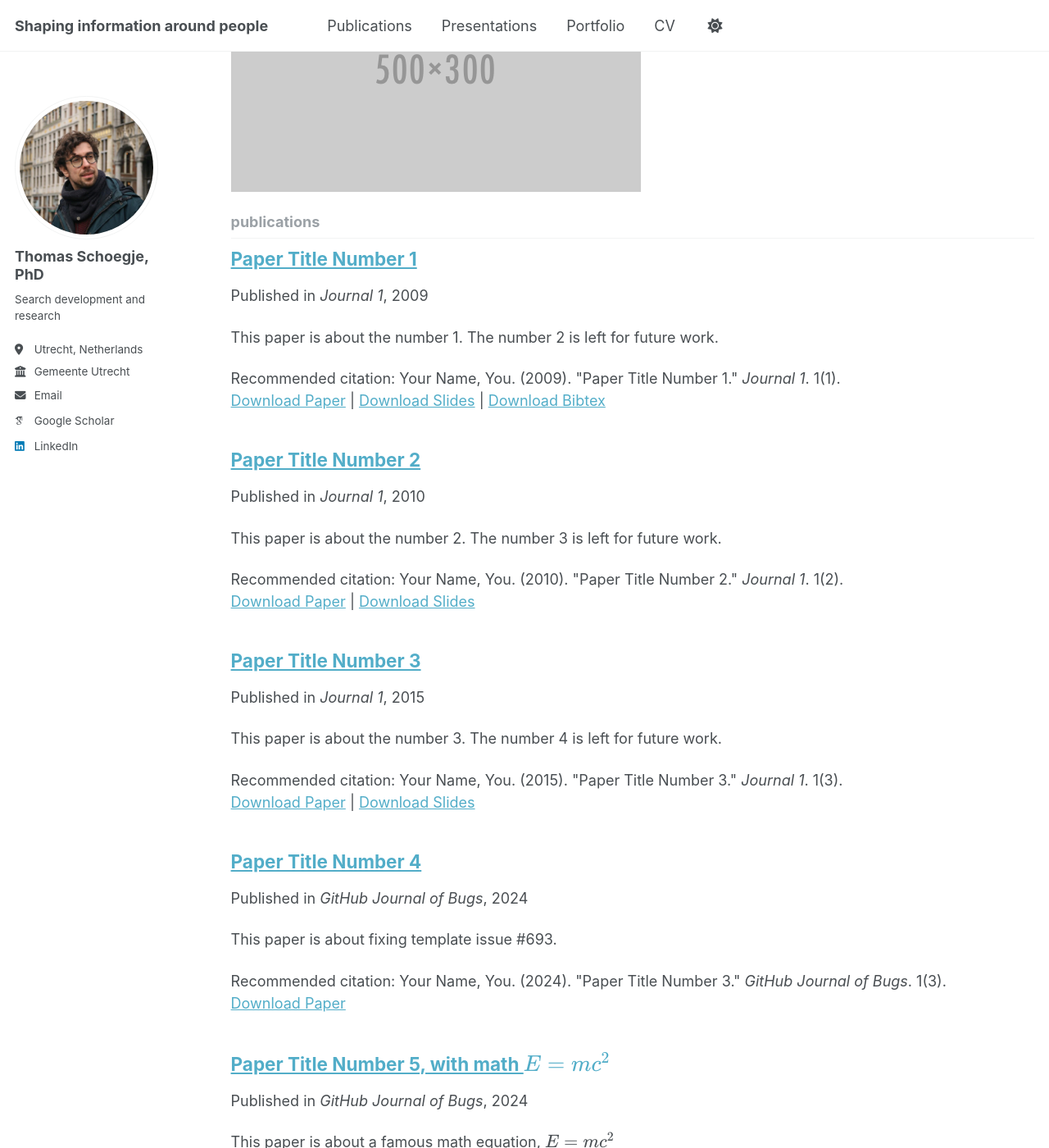
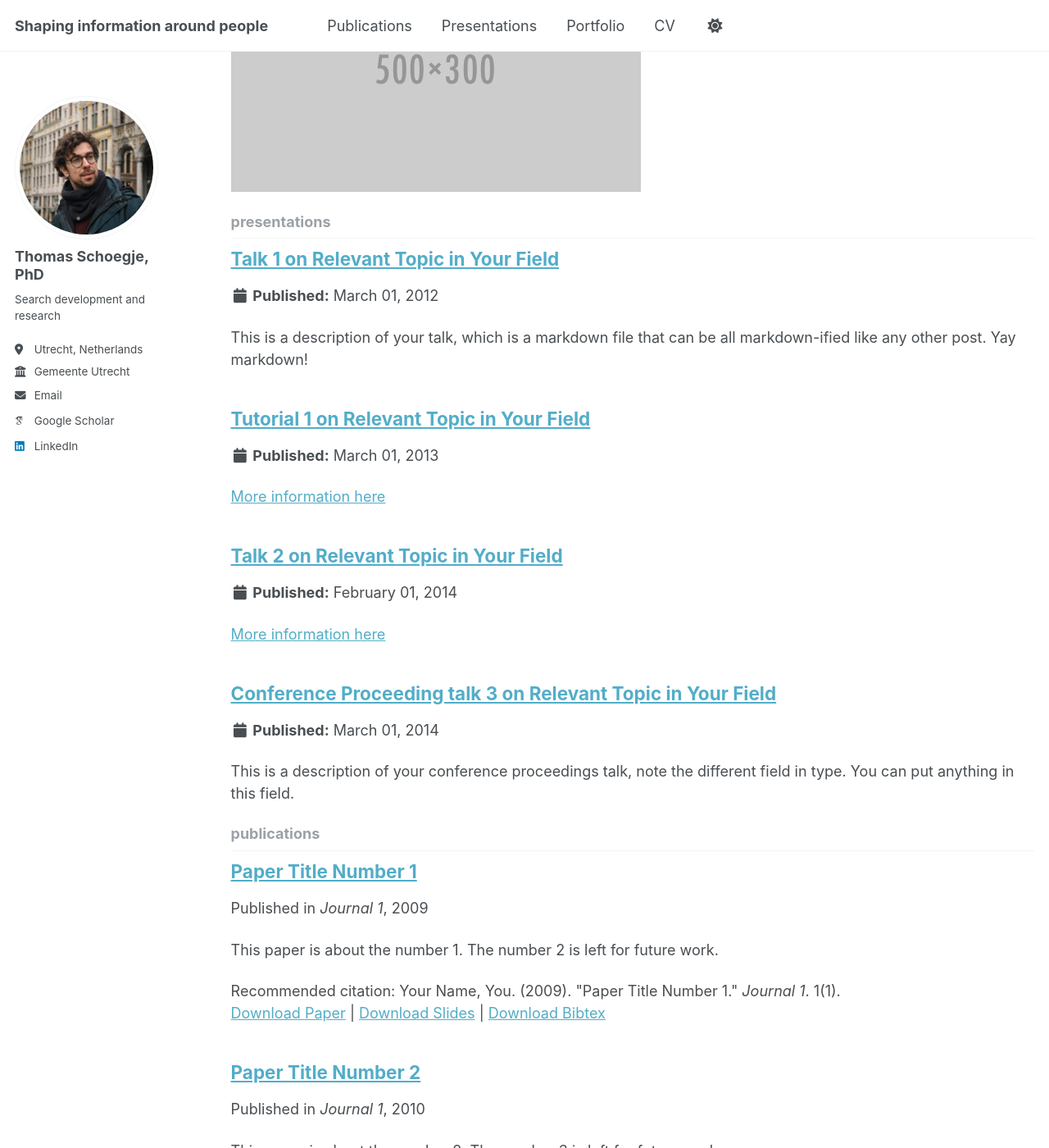
Before and after one commit to tmschoegje/tmschoegje.github.io, a Jekyll site: the page built from _pages/collection-archive.html, in a window 1280 px wide and 1400 px high, scrolled down 851 px. Shown: the whole window at 82% size. Built offline with Jekyll 4.4.1, drawn with Linux system fonts in a browser that asks for light colours; some web fonts are replaced; a script that is not in the unit is left out; part of the change alters nothing that is shown.

Commit message:
Update _config.yml

```diff
--- a/_config.yml
+++ b/_config.yml
@@ -228,6 +228,9 @@ collections:
   talks:
     output: true
     permalink: /:collection/:path/
+  presentations:
+    output: true
+    permalink: /:collection/:path/
 
 
 # These settings control how pages and collections are included in the site
```
